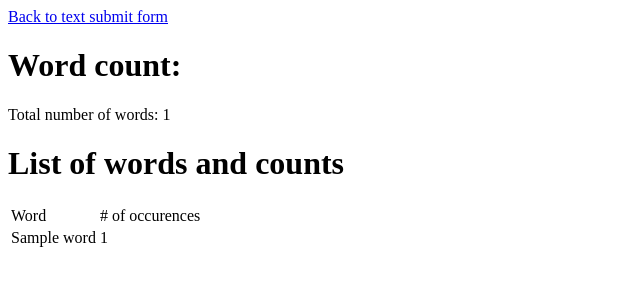
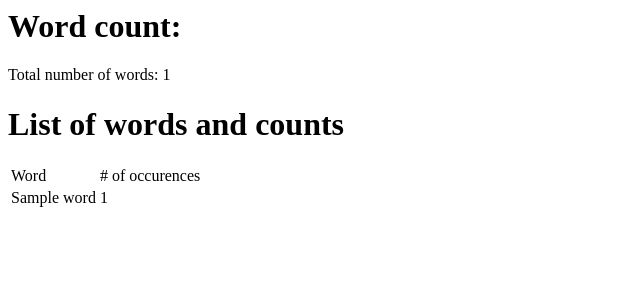
Before and after one commit to dtrack/wordcountdjango, a Django app: template countwordsapp/templates/home.html in a window 1280 px wide. Shown: the top 300 px of the page, without its empty margins (0-640 px from the left). Run offline with Django 3.2, Linux system fonts and the light colour scheme; the template is opened without the code that fills it: most values are stand-ins (such as "Sample title", 1, 10 or a date in 2020).

Commit message:
take off home link

```diff
--- a/countwordsapp/templates/home.html
+++ b/countwordsapp/templates/home.html
@@ -15,7 +15,6 @@
         <button type=submit>Submit</button>
     </p>
     {% else %}
-    <a href="{% url 'home' %}">Back to text submit form</a>
     <h1>Word count:</h1>
     <p>Total number of words: {{ count_words }}</p>
     <h1>List of words and counts</h1>
```
